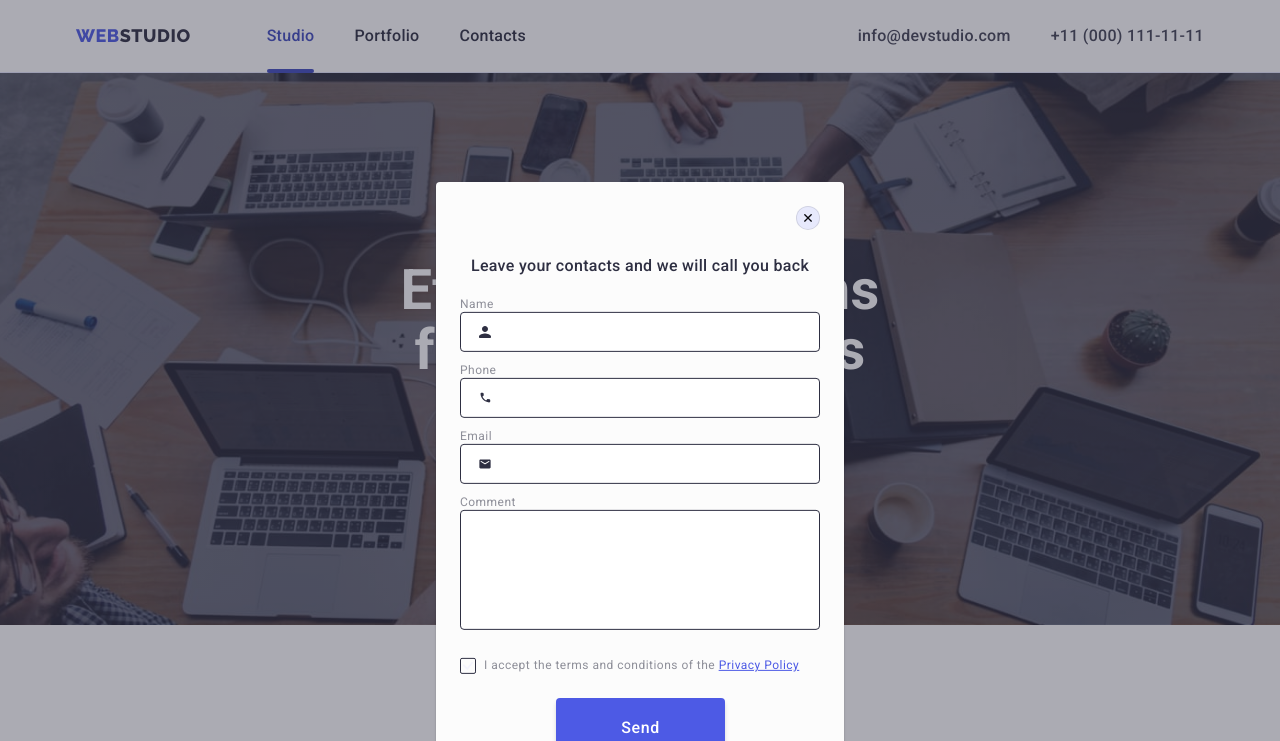
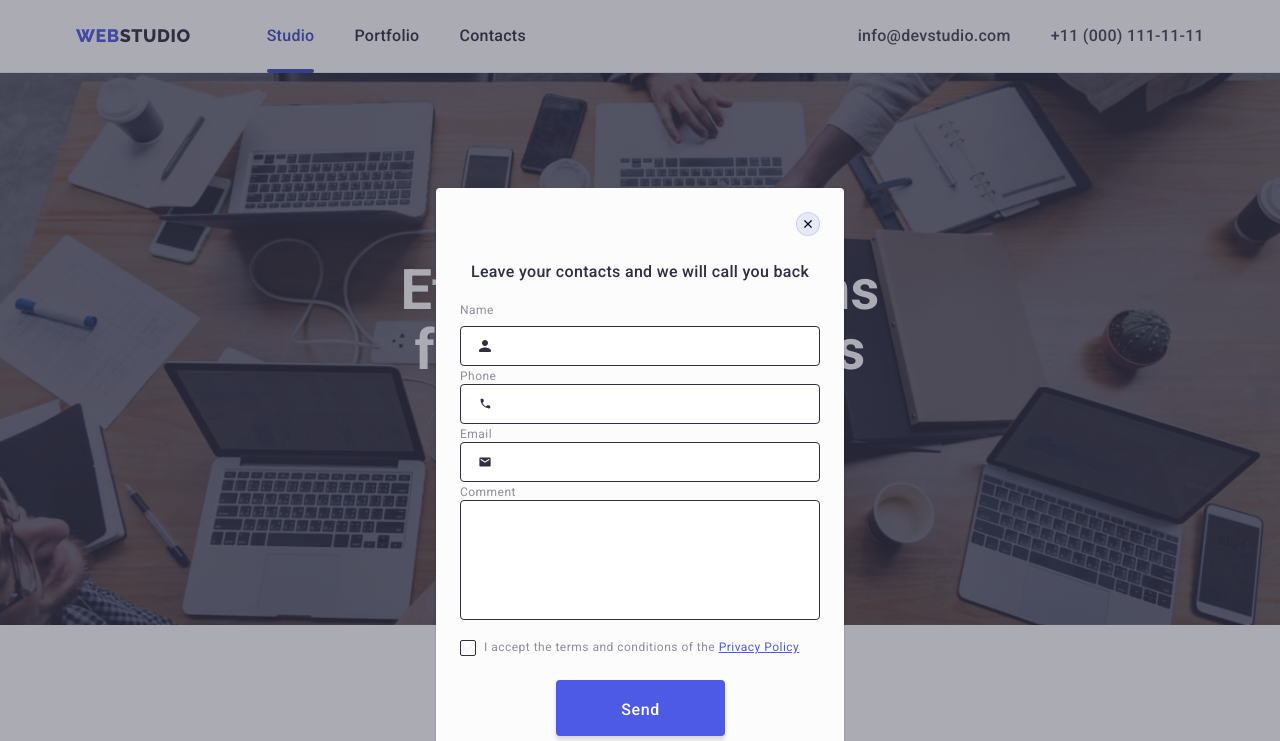
Before and after one commit to max9911/goit-markup-hw-05, a plain HTML site: page index.html in a window 1280 px wide. Both pictures are taken after a click on the button "Order Service". Shown: the top 741 px of the page. Drawn offline with nearby package versions, Linux system fonts and the light colour scheme.

Commit message:
Add files via upload

```diff
--- a/css/styles.css
+++ b/css/styles.css
@@ -576,7 +576,7 @@ button {
   border: 1px solid var(--mainbg);
   box-shadow: 0px 4px 4px 0px rgba(0, 0, 0, 0.15);
   color: var(--white, #fff);
-  drop-shadow:(0px 4px 4px rgba(0, 0, 0, 0.15));
+  filter: drop-shadow(0px 4px 4px rgba(0, 0, 0, 0.15));
 
   font-size: 12px;
    line-height: 1.5;
@@ -694,10 +694,16 @@ button {
   line-height: 1.17; /* 116.667% */
   letter-spacing: 0.48px;
 }
+.form-div-one {
+  margin-bottom: 8px;
+}
+.form-div-two {
+  position: relative;
+}
 .modal-label {
   display: block;
   width: 100%;
-  margin-bottom: 8px;
+
 
   position: relative;
 }
--- a/index.html
+++ b/index.html
@@ -415,7 +415,7 @@
           <p class="foot-input-label-name">Subscribe</p>
           <form class="subscribe" name="subscribe">
             <label class="foot-input-label">
-              <input class="foot-input" name="foot_input" type="email" placeholder="E-mail" />
+              <input class="foot-input" name="foot-input" type="email" placeholder="E-mail" />
             </label>
             <button class="foot-btn" type="submit">
               Subscribe
@@ -440,16 +440,21 @@
         <p class="modal-name"> Leave your contacts and we will call you back </p>
 
         <form class="modal-form" name="modal_form">
-          <label class="modal-label">
-            <span class="modal-label-name">Name</span>
-            <input type="text" class="modal-input" name="user_name" />
-            <svg class="input-icon" width="18" height="18">
-              <use href="./images/icons.svg#icon-user-name"></use>
-            </svg>
-          </label>
+          <div class="form-div-one">
+            <label class="modal-label" for="user_name">
+              <span class="modal-label-name">Name</span>
+            </label>
+          </div>
+            <div class="form-div-two">
+              <input type="text" class="modal-input" name="user-name" id="user-name" />
+              <svg class="input-icon" width="18" height="18">
+                <use href="./images/icons.svg#icon-user-name"></use>
+              </svg>
+            </div>
+
           <label class="modal-label">
             <span class="modal-label-name">Phone</span>
-            <input type="tel" class="modal-input" name="user_phone" />
+            <input type="tel" class="modal-input" name="user-phone" id="user-phone" />
             <svg class="input-icon" width="18" height="18">
               <use href="./images/icons.svg#icon-user-phone"></use>
             </svg>
```
